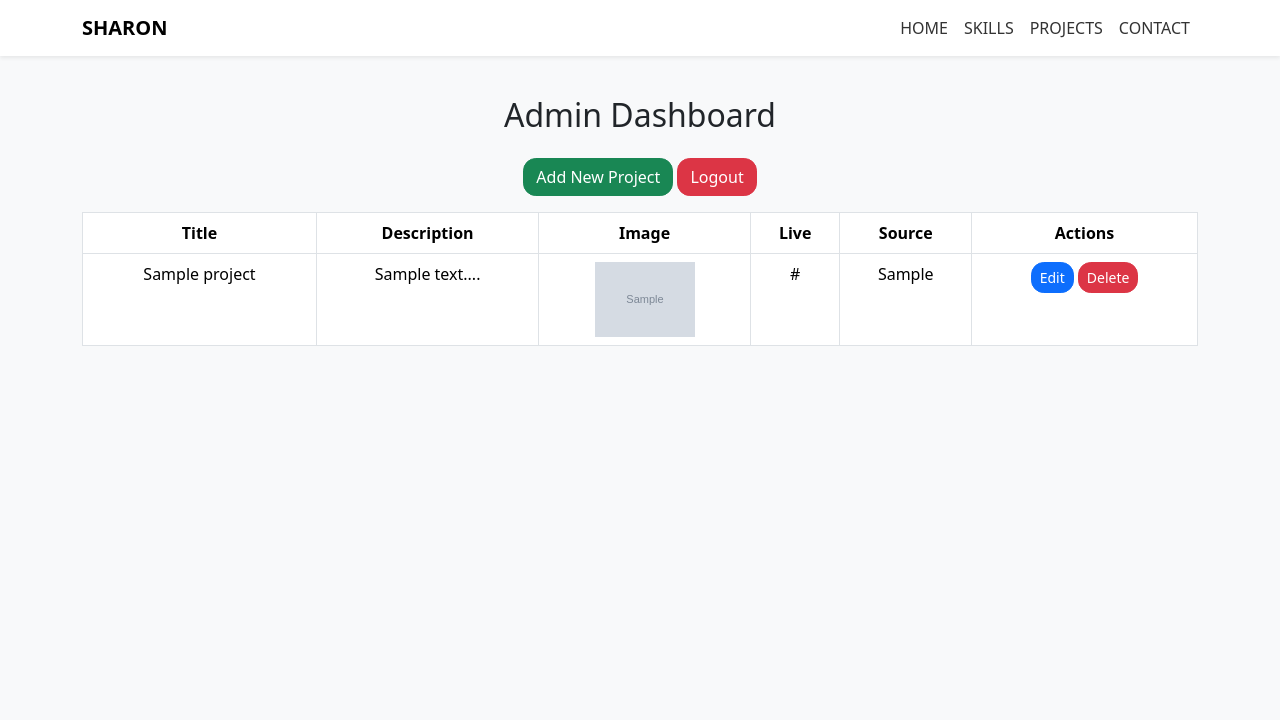
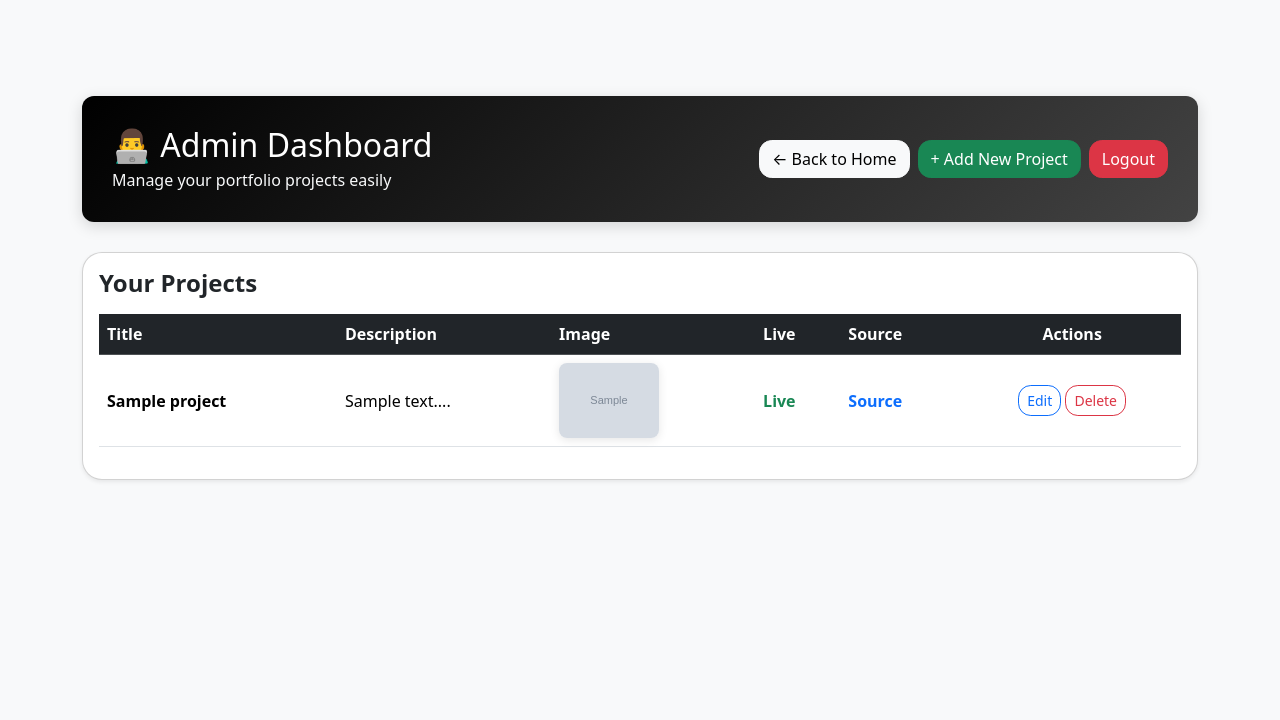
Before and after one commit to sharongvarghese/PORTFOLIO, a Flask app: page /dashboard in a window 1280 px wide. Shown: the top 720 px of the page. Run offline with Flask 3, Linux system fonts and the light colour scheme; the visitor is signed in with stand-in values (Sample User, id 1); tables that the repository leaves empty hold one stand-in row (values such as "Sample post"); grey boxes marked "Sample" are stand-in pictures.

Commit message:
setup the dashborad page

```diff
--- a/app.py
+++ b/app.py
@@ -32,7 +32,7 @@ def admin_login():
             flash("Login successful!", "success")
             return redirect(url_for('dashboard'))
         flash("Invalid credentials!", "danger")
-    return render_template('admin_login.html')
+    return render_template('admin_login.html', hide_navbar=True)
 
 # Admin dashboard
 @app.route('/dashboard')
@@ -40,7 +40,7 @@ def dashboard():
     if 'admin' not in session:
         return redirect(url_for('admin_login'))
     projects = Project.query.all()
-    return render_template('dashboard.html', projects=projects)
+    return render_template('dashboard.html', projects=projects, hide_navbar=True)
 
 # Add new project
 @app.route('/add_project', methods=['GET', 'POST'])
@@ -59,7 +59,7 @@ def add_project():
         db.session.commit()
         flash("Project added successfully!", "success")
         return redirect(url_for('dashboard'))
-    return render_template('add_project.html')
+    return render_template('add_edit_project.html', project=None, hide_navbar=True)
 
 # Edit project
 @app.route('/edit_project/<int:id>', methods=['GET', 'POST'])
@@ -76,7 +76,7 @@ def edit_project(id):
         db.session.commit()
         flash("Project updated successfully!", "success")
         return redirect(url_for('dashboard'))
-    return render_template('edit_project.html', project=project)
+    return render_template('add_edit_project.html', project=project, hide_navbar=True)
 
 # Delete project
 @app.route('/delete_project/<int:id>', methods=['POST'])
--- /dev/null
+++ b/static/css/dashboard-style.css
@@ -0,0 +1,43 @@
+  /* Smooth fade-in animation */
+  .fade-in {
+    animation: fadeInUp 0.8s ease both;
+  }
+
+  @keyframes fadeInUp {
+    0% {
+      opacity: 0;
+      transform: translateY(20px);
+    }
+    100% {
+      opacity: 1;
+      transform: translateY(0);
+    }
+  }
+
+  /* Table hover and card styling */
+  .table-hover tbody tr:hover {
+    background-color: #f8f9fa;
+    transition: background 0.3s ease;
+  }
+
+  .dashboard-header {
+    background: linear-gradient(135deg, #000000, #434343);
+    color: white;
+    border-radius: 12px;
+    padding: 30px;
+    margin-bottom: 30px;
+    box-shadow: 0 4px 15px rgba(0, 0, 0, 0.15);
+  }
+
+  .btn-animated {
+    transition: all 0.3s ease;
+  }
+  .btn-animated:hover {
+    transform: translateY(-2px);
+    box-shadow: 0 4px 10px rgba(0, 0, 0, 0.15);
+  }
+
+  .project-img {
+    border-radius: 8px;
+    box-shadow: 0 2px 10px rgba(0, 0, 0, 0.1);
+  }
--- a/templates/base.html
+++ b/templates/base.html
@@ -16,6 +16,7 @@
 
   <body class="bg-light">
     <!-- NAVBAR -->
+     {% if not hide_navbar %}
     <nav class="navbar navbar-expand-lg bg-white shadow-sm fixed-top">
       <div class="container">
         <a class="navbar-brand fw-semibold" href="#home">SHARON</a>
@@ -32,6 +33,7 @@
         </div>
       </div>
     </nav>
+    {% endif %}
 
     <!-- MAIN CONTENT -->
     <main class="pt-5">
--- a/templates/dashboard.html
+++ b/templates/dashboard.html
@@ -1,39 +1,91 @@
 {% extends "base.html" %}
 
-{% block title %}Portfolio — Sharon G Varghese{% endblock %}
+{% block title %}Admin Dashboard — Sharon G Varghese{% endblock %}
 
 {% block content %}
-<section class="container text-center mt-5">
-    <h2 class="mb-4">Admin Dashboard</h2>
-    <a href="{{ url_for('add_project') }}" class="btn btn-success mb-3">Add New Project</a>
-    <a href="{{ url_for('logout') }}" class="btn btn-danger mb-3">Logout</a>
+<link rel="stylesheet" href="{{ url_for('static', filename='css/dashboard-style.css') }}">
 
-    <table class="table table-bordered">
+
+
+<section class="container my-5 fade-in">
+  <!-- Header section -->
+  <div class="dashboard-header d-flex justify-content-between align-items-center flex-wrap">
+    <div>
+      <h2 class="mb-1">👨‍💻 Admin Dashboard</h2>
+      <p class="mb-0 text-light">Manage your portfolio projects easily</p>
+    </div>
+    <div class="d-flex flex-wrap gap-2 mt-3 mt-md-0">
+      <a href="{{ url_for('home') }}" class="btn btn-light btn-animated">
+        ← Back to Home
+      </a>
+      <a href="{{ url_for('add_project') }}" class="btn btn-success btn-animated">
+        + Add New Project
+      </a>
+      <a href="{{ url_for('logout') }}" class="btn btn-danger btn-animated">
+        Logout
+      </a>
+    </div>
+  </div>
+
+  <!-- Projects table -->
+  <div class="card shadow-sm fade-in">
+    <div class="card-body">
+      <h4 class="mb-3 fw-semibold">Your Projects</h4>
+      {% if projects %}
+      <div class="table-responsive">
+        <table class="table table-hover align-middle">
+          <thead class="table-dark">
             <tr>
               <th>Title</th>
               <th>Description</th>
               <th>Image</th>
               <th>Live</th>
               <th>Source</th>
-        <th>Actions</th>
+              <th class="text-center">Actions</th>
             </tr>
+          </thead>
+          <tbody>
             {% for p in projects %}
             <tr>
-        <td>{{ p.title }}</td>
-        <td>{{ p.description[:50] }}...</td>
+              <td class="fw-semibold">{{ p.title }}</td>
+              <td>{{ p.description[:80] }}...</td>
               <td>
-            {% if p.image %}<img src="{{ p.image }}" width="100">{% endif %}
+                {% if p.image %}
+                  <img src="{{ p.image }}" width="100" class="project-img">
+                {% else %}
+                  <span class="text-muted">No Image</span>
+                {% endif %}
               </td>
-        <td>{{ p.link or '-' }}</td>
-        <td>{{ p.source or '-' }}</td>
               <td>
-            <a href="{{ url_for('edit_project', id=p.id) }}" class="btn btn-sm btn-primary">Edit</a>
-            <form method="POST" action="{{ url_for('delete_project', id=p.id) }}" style="display:inline-block;">
-            <button type="submit" class="btn btn-sm btn-danger" onclick="return confirm('Delete this project?')">Delete</button>
+                {% if p.link %}
+                  <a href="{{ p.link }}" target="_blank" class="text-decoration-none text-success fw-semibold">Live</a>
+                {% else %}
+                  <span class="text-muted">—</span>
+                {% endif %}
+              </td>
+              <td>
+                {% if p.source %}
+                  <a href="{{ p.source }}" target="_blank" class="text-decoration-none text-primary fw-semibold">Source</a>
+                {% else %}
+                  <span class="text-muted">—</span>
+                {% endif %}
+              </td>
+              <td class="text-center">
+                <a href="{{ url_for('edit_project', id=p.id) }}" class="btn btn-sm btn-outline-primary btn-animated">Edit</a>
+                <form method="POST" action="{{ url_for('delete_project', id=p.id) }}" class="d-inline">
+                  <button type="submit" class="btn btn-sm btn-outline-danger btn-animated"
+                    onclick="return confirm('Delete this project?')">Delete</button>
                 </form>
               </td>
             </tr>
             {% endfor %}
+          </tbody>
         </table>
+      </div>
+      {% else %}
+        <p class="text-center text-muted mt-4">No projects added yet.</p>
+      {% endif %}
+    </div>
+  </div>
 </section>
 {% endblock %}
```
Also changed, not shown: static/css/add_edit_project_style.css (added, +46 -0 lines), templates/add_edit_project.html (added, +44 -0 lines), templates/add_project.html (deleted, +0 -18 lines). Lines whose indentation alone changed are shown as unchanged.
